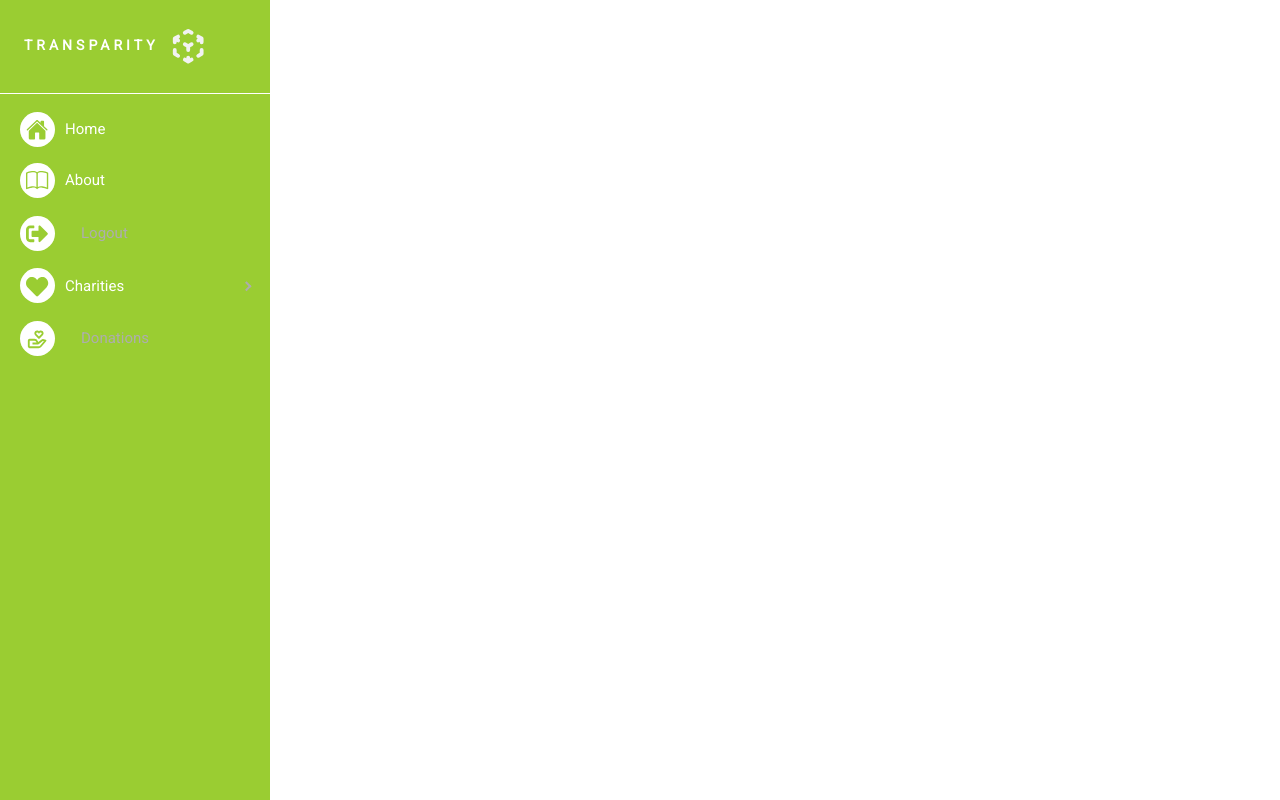
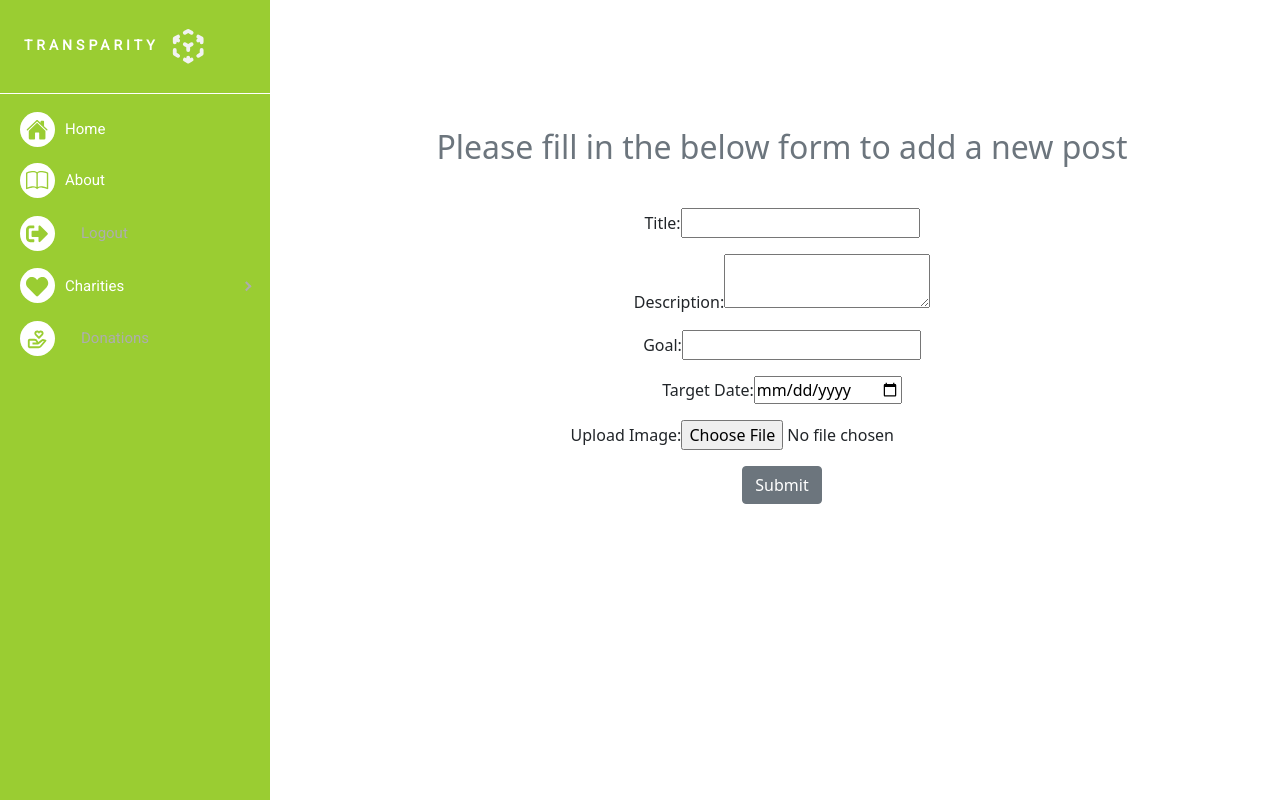
Before and after one commit to qlanphere/transparity-front, a React (Create React App) app: page /charitypost in a window 1280 px wide. Built offline with nearby package versions, Linux system fonts and the light colour scheme; sample sign-in values are in the browser's storage.

Commit message:
charity post page added

```diff
--- a/src/App.js
+++ b/src/App.js
@@ -1,7 +1,7 @@
 
 import './App.css';
 import Sidebar from './components/Sidebar';
-import { Login, Register, Home, Feedback, CharityPage, DonationsPage} from './pages'
+import { Login, Register, Home, Feedback, CharityPage, DonationsPage, CharityPost} from './pages'
 import 'bootstrap/dist/css/bootstrap.min.css';
 import * as CustomRoutes from "./routing";
 import {
@@ -37,6 +37,9 @@ function App() {
           <CustomRoutes.LoggedOutRoute exact path = "/donations">
             <DonationsPage />
           </CustomRoutes.LoggedOutRoute>
+          <CustomRoutes.LoggedOutRoute exact path = "/charitypost">
+            <CharityPost />
+          </CustomRoutes.LoggedOutRoute>
         </Switch>
       </Router>
     </div>
--- a/src/pages/CharityPost/index.js
+++ b/src/pages/CharityPost/index.js
@@ -1,23 +1,87 @@
 import React,{useContext,useState} from 'react'
+import axios from 'axios';
+import {Form} from 'react-bootstrap'
+import 'bootstrap/dist/css/bootstrap.min.css'
+import { useAuthContext } from "../../contexts/auth";
+const host = 'https://transparity.herokuapp.com'
+const cors = require('cors')
 
-const index = () => {
+
+
+const CharityPost = () => {
+    const {currentUser} = useAuthContext()
+    const charity_name = currentUser.sub.name
+    const charity_id = currentUser.sub.id
+    console.log("charity_id" , charity_id)
+    const [formData,setFormData] = useState({
+        title:"",
+        description:"",
+        goal:"",
+        img:"",
+        target_date:""
+    })
+
+    const handleChange = e => setFormData(data => ({ ...data, [e.target.name]: e.target.value }))
+    console.log(formData)
+    const handleSubmit = (formData, charity_id) => {
+        return new Promise(async (resolve, reject) => {
+            try {
+                const options = {
+                    headers: { 'Content-Type': 'application/json',
+                    "Access-Control-Allow-Origin": "*"},
+                    mode: 'cors'
+                }
+                console.log(formData)
+                const { data } = await axios.patch(`${host}/charity/${charity_id}`, formData, options)
+                if (data.err){
+                    throw Error(data.err)
+                }
+                resolve('New post successfuly created!')
+            } catch (err) {
+                reject(`Error while creating a new post ${err}`);
+            }
+        })
+    }
 
 
     return (
         <div>
-            <div id="heading">
-                <h1> Please fill in the below form to add a new post</h1>
-                <h2>Charity Name</h2>
+
+            <div id="heading" className="register-title">
+                <h2 className="text-muted"> Please fill in the below form to add a new post</h2>
+                <h3> {currentUser.sub.name}</h3>
             </div>
-            <form>
-                <label>Title</label>
-                <input type="text" value={title}/>
-                <label>Description</label>
-                <textarea name="desc" value={description}/>
-                <input type=""></input>
+            <form className="register-form" onSubmit={handleSubmit}>
+            <div className="form-fields-container d-flex flex-column justify-content-start align-center">
+                <div className="p-2">
+                <label>Title:</label>
+                <input type="text" name="title" value={formData.title} onChange={handleChange}/>
+                </div>
+                <div className="p-2">
+                <label>Description:</label>
+                <textarea name="description"  value={formData.description} onChange={handleChange}/>
+                </div>
+                <div className="p-2">
+                <label>Goal:</label>
+                <input type="text" name="goal" value={formData.goal} onChange={handleChange}/>
+                </div>
+                <div className="p-2">
+                <label>Target Date:</label>
+                <input type="date" name="target_date" value={formData.target_date} onChange={handleChange}/>
+                </div>
+                <div className="p-2">
+                <label>Upload Image:</label>
+                <input type="file" name="img" value={formData.img} onChange={handleChange}/>
+                </div>
+                <div className="p-2">
+                <input className="submit-button btn btn-secondary" type="submit" value="Submit"/>
+                </div>
+
+                </div>
             </form>
+
         </div>
     )
 }
 
-export default index
+export default CharityPost
--- a/src/pages/Feedback/index.js
+++ b/src/pages/Feedback/index.js
@@ -1,4 +1,5 @@
-import React, { useState } from "react";
+import React, { useState,useContext } from "react";
+import { useAuthContext } from "../../contexts/auth";
 import "bootstrap/dist/css/bootstrap.min.css";
 import "./Feedback.css";
 import axios from 'axios';
@@ -6,6 +7,8 @@ const host = 'https://transparity.herokuapp.com'
 const cors = require('cors')
 
 const Feedback = () => {
+  const {currentUser} = useAuthContext()
+  const charity_id = currentUser.sub.id
   const [formData, setFormData] = useState({
     transparency: "",
     punctuality: "",
@@ -17,7 +20,6 @@ const Feedback = () => {
   const [CRating, setCrating] = useState(1);
   const [desciption,setDescription] = useState("")
 
-  const charity_id = "Cancer research"
 
   function handleSubmit(e) {
     e.preventDefault();
@@ -38,7 +40,7 @@ const Feedback = () => {
                 mode: 'cors'
             }
             console.log(formData)
-            const { data } = await axios.patch(`${host}/feedback/${charity_id}`, formData, charity_id, options)
+            const { data } = await axios.patch(`${host}/feedback/${charity_id}`, formData, options)
             if (data.err){
                 throw Error(data.err)
             }
--- a/src/pages/index.js
+++ b/src/pages/index.js
@@ -4,3 +4,4 @@ export { default as Feedback} from './Feedback';
 export { default as Home } from './Home';
 export {default as CharityPage} from './CharityPage'
 export {default as DonationsPage} from './DonationsPage'
+export {default as CharityPost} from './CharityPost'
```
